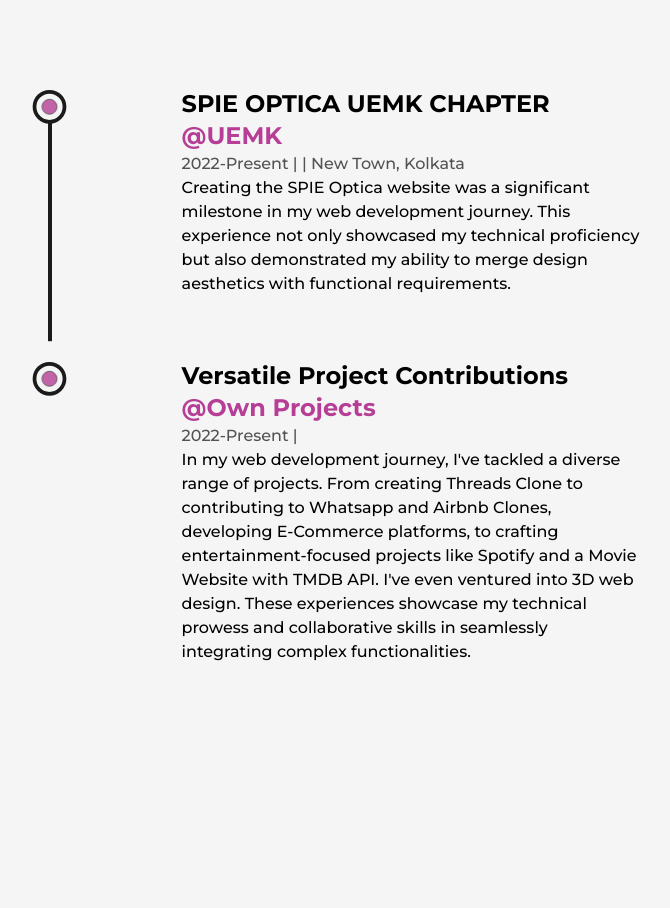
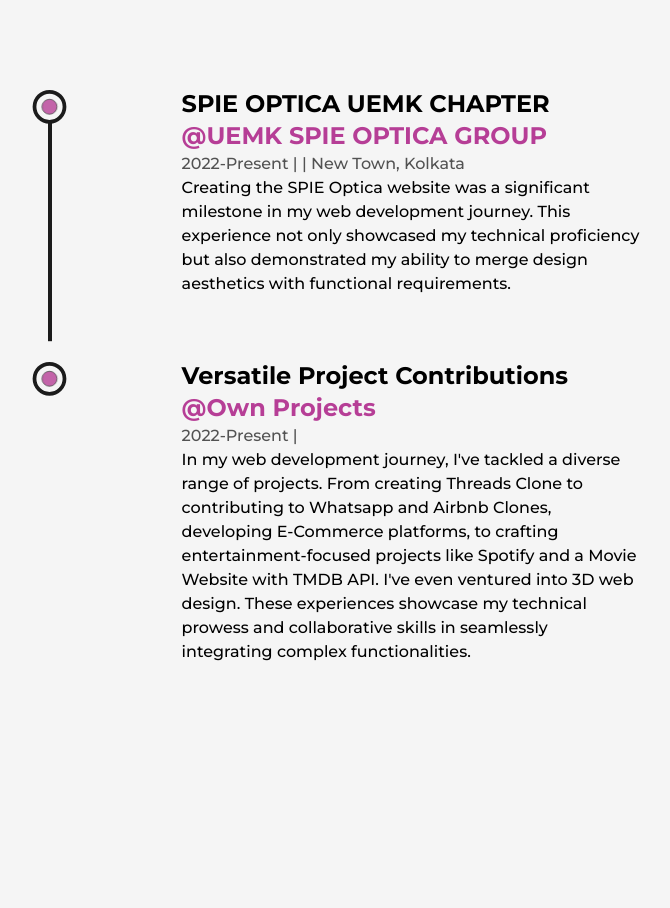
Before and after one commit to suman-3/SM-Portfolio, a Next.js app: page /about in a window 1280 px wide. Shown: the part 2260-3168 px from the top of the page, without its empty margins (244-914 px from the left). Built offline with nearby package versions, Linux system fonts and the light colour scheme.

Commit message:
new commit

```diff
--- a/src/components/Experience.js
+++ b/src/components/Experience.js
@@ -58,8 +58,8 @@
         <ul className="w-full flex flex-col items-start justify-between ml-4 xs:ml-2">
           <Details
             position="SPIE OPTICA UEMK CHAPTER"
-            company="UEMK"
-            companyLink="https://uem.edu.in/uem-kolkata/"
+            company="UEMK SPIE OPTICA GROUP"
+            companyLink="https://spie-optica-uemk.vercel.app/"
             time=" 2022-Present"
             address="| New Town, Kolkata"
             work="Creating the SPIE Optica website was a significant milestone in my web development journey. This experience not only showcased my technical proficiency but also demonstrated my ability to merge design aesthetics with functional requirements."
@@ -67,7 +67,7 @@
           <Details
             position="Versatile Project Contributions"
             company="Own Projects"
-            companyLink="http://localhost:3000/projects"
+            // companyLink=""
             time=" 2022-Present"
             work="In my web development journey, I've tackled a diverse range of projects. From creating Threads Clone to contributing to Whatsapp and Airbnb Clones, developing E-Commerce platforms, to crafting entertainment-focused projects like Spotify and a Movie Website with TMDB API. I've even ventured into 3D web design. These experiences showcase my technical prowess and collaborative skills in seamlessly integrating complex functionalities."
           />
```
